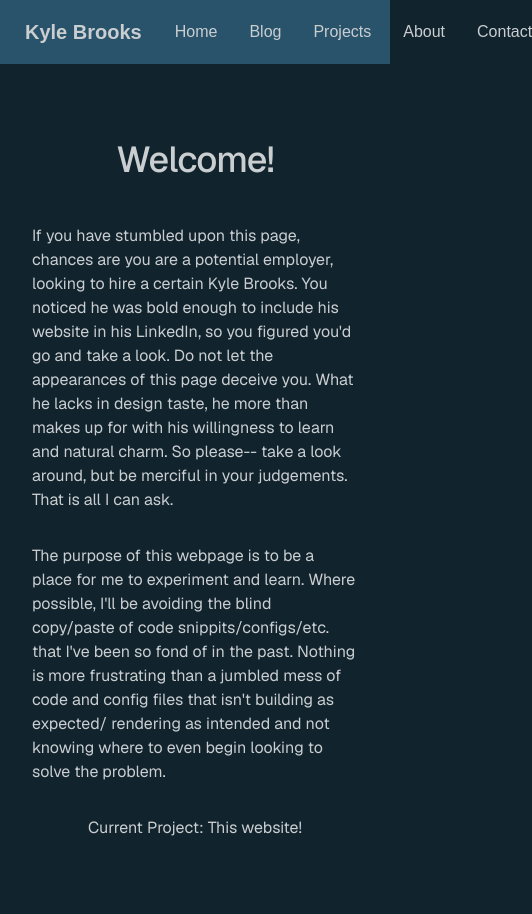
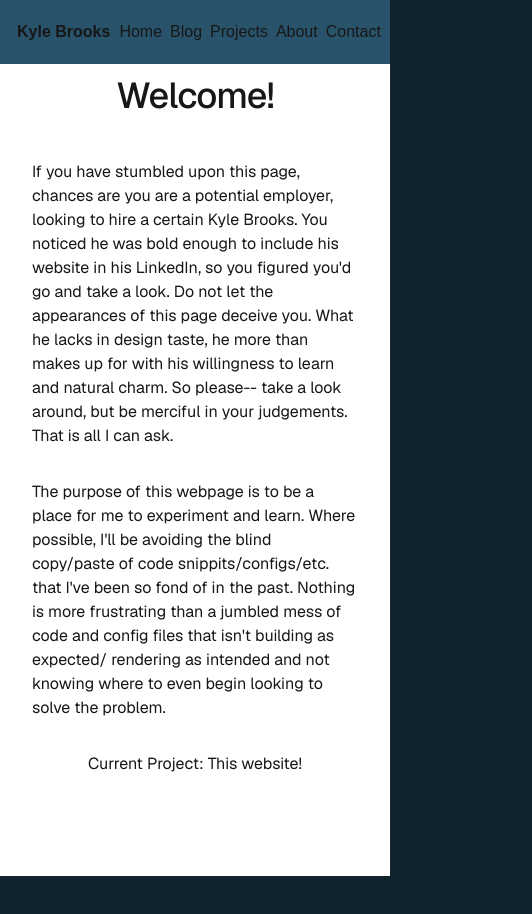
Before and after one commit to KyleBrooks242/website, a Next.js app: page / in a window 390 px wide. Shown: the top 914 px of the page, 532 px wide, since content can reach past the window. After the commit the page ends 876 px from the top, so only its background shows below. Built offline with nearby package versions, Linux system fonts and the light colour scheme.

Commit message:
Attempt to make page more responsive so it can be viewed on mobile. Fix navbar and address issue where context was overflowing

```diff
--- a/src/app/blog/page.tsx
+++ b/src/app/blog/page.tsx
@@ -4,7 +4,7 @@ export default function Page() {
   return (
     <div className="grid grid-rows-[20px_1fr_20px] justify-items-center min-h-screen p-8 pb-20  sm:p-20 font-[family-name:var(--font-geist-sans)]">
       <main className="flex flex-col gap-8 row-start-2 items-center sm:items-start">
-        <h1 className="font-semibold text-2xl mb-8 tracking-tighter">My Blog</h1>
+        <h1 className="font-semibold text-2xl mb-4 tracking-tighter">Posts</h1>
           <BlogPosts />
       </main>
     </div>
--- a/src/app/components/Header.tsx
+++ b/src/app/components/Header.tsx
@@ -4,13 +4,13 @@ export default function Header () {
 
 
     return (
-        <div className="navbar bg-primary ">
-        <a className="btn btn-ghost text-xl">Kyle Brooks</a>
-        <Link className="link link-hover mx-4" href='/'>Home</Link>
-        <Link className="link link-hover mx-4" href='/blog'>Blog</Link>
-        <Link className="link link-hover mx-4" href='/projects'>Projects</Link>
-        <Link className="link link-hover mx-4" href='/about'>About</Link>
-        <Link className="link link-hover mx-4" href='/contact'>Contact</Link>
+        <div className="navbar bg-primary fixed">
+        <a className="btn btn-ghost mx-0 px-2 text-base sm:text-sm md:text-xl lg:text-lg xl:text-xl">Kyle Brooks</a>
+        <Link className="link link-hover nav-link" href='/'>Home</Link>
+        <Link className="link link-hover nav-link" href='/blog'>Blog</Link>
+        <Link className="link link-hover nav-link" href='/projects'>Projects</Link>
+        <Link className="link link-hover nav-link" href='/about'>About</Link>
+        <Link className="link link-hover nav-link" href='/contact'>Contact</Link>
       </div>
     )
 }
--- a/src/app/globals.css
+++ b/src/app/globals.css
@@ -2,9 +2,10 @@
 @tailwind components;
 @tailwind utilities;
 
-/* :root {
+:root {
   --background: #ffffff;
   --foreground: #171717;
+  --main-content: 48rem;
 }
 
 @media (prefers-color-scheme: dark) {
@@ -12,12 +13,13 @@
     --background: #0a0a0a;
     --foreground: #ededed;
   }
-} */
+}
 
 body {
   color: var(--foreground);
   background: var(--background);
   font-family: Arial, Helvetica, sans-serif;
+  margin: 0 auto;
 }
 
 @layer base {
@@ -26,8 +28,18 @@ body {
     @apply my-4 pl-8
   }
 }
+/* } MAIN CONTENT STYLING */
 
-/* } MAIN CONTENT STYLING */
+.main {
+  max-width: var(--main-content);
+  min-height: 100vh;
+}
+
+.nav-link {
+  display: flex;
+  margin-right: .5rem;
+}
+
 
 .h1 {
   @apply text-4xl font-medium tracking-tight mt-6 mb-3;
@@ -39,6 +51,19 @@ body {
 .project.link {
   @apply text-4xl font-medium
 }
+
+.navbar {
+  max-width: var(--main-content);
+}
+
+
+@media (max-width: 600px) {
+  .opt-img {
+    display: none;
+  }
+}
+
+
 
 /* END MAIN CONTENT STYLING  */
 
--- a/src/app/layout.tsx
+++ b/src/app/layout.tsx
@@ -15,7 +15,6 @@ const geistMono = Geist_Mono({
   subsets: ["latin"],
 });
 
-//TODO this needs to be replaced with my personal info
 export const metadata: Metadata = {
   metadataBase: new URL(baseUrl),
   title: {
@@ -52,7 +51,7 @@ export default function RootLayout({
   return (
     <html lang="en">
       <body
-        className={`${geistSans.variable} ${geistMono.variable} antialiased`}
+        className={`${geistSans.variable} ${geistMono.variable} antialiased main`}
       >
         <Header/>
         {children}
--- a/src/app/page.tsx
+++ b/src/app/page.tsx
@@ -1,7 +1,7 @@
 
 export default function Home() {
   return (
-    <div className="grid grid-rows-[20px_1fr_20px] justify-items-center min-h-screen p-8 pb-20 sm:p-20 font-[family-name:var(--font-geist-sans)]">
+    <div className="grid grid-rows-[20px_1fr_20px] justify-items-center p-8 pb-20 sm:p-20 font-[family-name:var(--font-geist-sans)]">
       <main className="flex flex-col gap-8 row-start-2 items-center sm:items-start">
       <h1 className='h1'>Welcome!</h1>
       <p>
--- a/src/app/projects/page.tsx
+++ b/src/app/projects/page.tsx
@@ -15,11 +15,10 @@ export default async function Projects() {
                 className='self-center mx-3'
                 src={churdleImage}
                 alt='Churdle Word Game. A variant of Wordle'
-
                 height={350}
               />
             <Image
-                className='self-center mx-3'
+                className='self-center mx-3 opt-img'
                 src={churdleWin}
                 alt='Churdle winning screen'
                 height={350}
@@ -37,7 +36,7 @@ export default async function Projects() {
          <a className="project link" target="_blank" href="https://github.com/KyleBrooks242/workout-app" rel="noopener noreferrer">Workout App</a>
          <div className='flex flex-row self-center justify-items-center'>
          <Image
-            className='self-center mx-3'
+            className='self-center mx-3 opt-img'
             src={swoleNaysh}
             alt='Workout app project'
             height={350}
--- a/src/posts/building-website-nextjs.mdx
+++ b/src/posts/building-website-nextjs.mdx
@@ -65,3 +65,11 @@ I'd like to follow a pretty generic personal website structure
 - Projects: Any projects I have worked/ am working on
 - About: Get to know me ( And my resume 😏 )
 - Contact: How to reach me
+
+## Step 3: Add Some content
+
+## Step 4: Add minimal style
+
+## Step 5: Deploy Project
+
+## Step 6: Iterate
--- a/tailwind.config.ts
+++ b/tailwind.config.ts
@@ -30,7 +30,14 @@ export default {
           success: '#36D399',
           warning: '#FBBD23',
           error: '#F87272',
+          maxWidth: {
+            'screen-sm': '640px',  // Apply for small screens
+            'screen-md': '768px',  // Apply for medium screens
+            'screen-lg': '1024px', // Apply for large screens
+            'screen-xl': '1280px', // Apply for extra-large screens
+          },
         },
+
       },
     ],
   },
```
